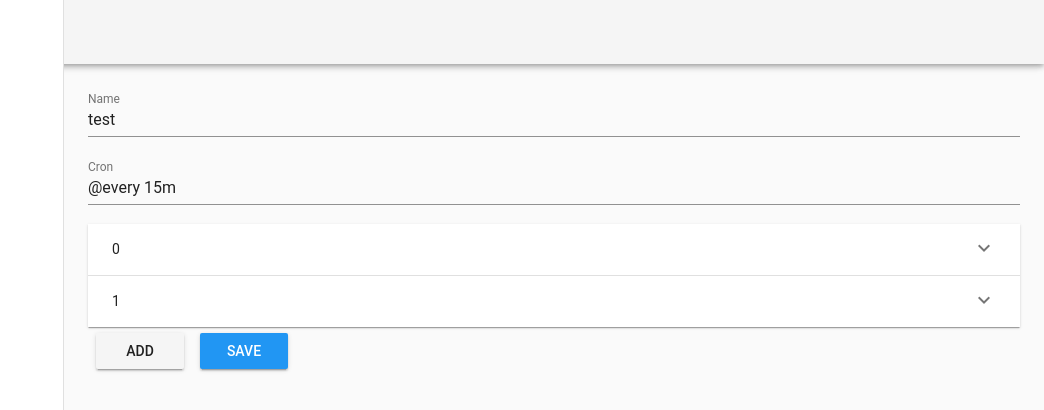
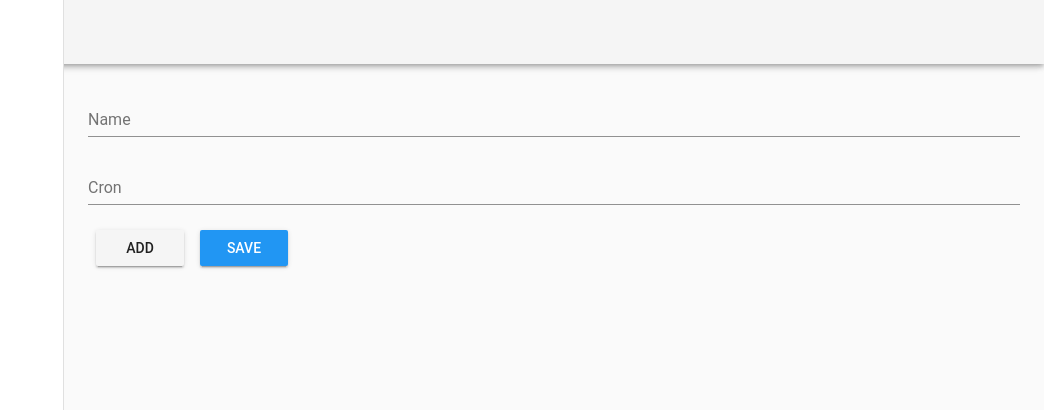
Before and after one commit to jvikstedt/awake-ui, a Vue app: page /jobs/new in a window 1280 px wide. Shown: the top 410 px of the page, without its empty margins (236-1280 px from the left). Built offline with nearby package versions, Linux system fonts and the light colour scheme.

Commit message:
Fixed few issues

```diff
--- a/src/job/JobNewPage.vue
+++ b/src/job/JobNewPage.vue
@@ -1,6 +1,6 @@
 <template>
   <div>
-    <JobForm :initialJob="job" @onSave="jobCreate" />
+    <JobForm :initialJob="{stepConfigs: []}" @onSave="jobCreate" />
   </div>
 </template>
 
@@ -11,24 +11,6 @@ import JobForm from '@/job/components/JobForm'
 const { mapActions } = createNamespacedHelpers('job')
 
 export default {
-  data: () => ({
-    job: {
-      name: 'test',
-      cron: '@every 15m',
-      stepConfigs: [
-        {
-          tag: 'foo',
-          variables: {
-            actual: { type: 'dynamic', val: '${0:code}' },
-            expected: { type: 'integer', val: 200 }
-          }
-        },
-        {
-          tag: 'foo2'
-        }
-      ]
-    }
-  }),
   methods: {
     ...mapActions([
       'jobCreate'
--- a/src/job/components/StepConfig.vue
+++ b/src/job/components/StepConfig.vue
@@ -2,11 +2,11 @@
   <div>
     <v-container>
       <v-layout row wrap>
-        <v-flex xs12 sm12 :key="key + '-val'">
+        <v-flex xs12 sm12 :key="stepConfig.tag">
           <v-text-field v-model="stepConfig.tag" label="Tag" required />
         </v-flex>
         <template v-for="(value, key) in stepConfig.variables">
-          <v-flex pr-1 sm2 :key="key + '-val'">
+          <v-flex pr-1 sm2 :key="key + '-label'">
             <p>{{ key }}</p>
             <v-btn @click="() => removeVariableByKey(key)">X</v-btn>
           </v-flex>
@@ -18,10 +18,10 @@
           </v-flex>
         </template>
 
-        <v-flex sm2>
+        <v-flex sm2 key="new-variable-label">
           <v-text-field outline label="Name" v-model="newVariableName" />
         </v-flex>
-        <v-flex sm2>
+        <v-flex sm2 key="new-variable">
           <v-btn @click="addNewVariable">Add</v-btn>
         </v-flex>
       </v-layout>
```
